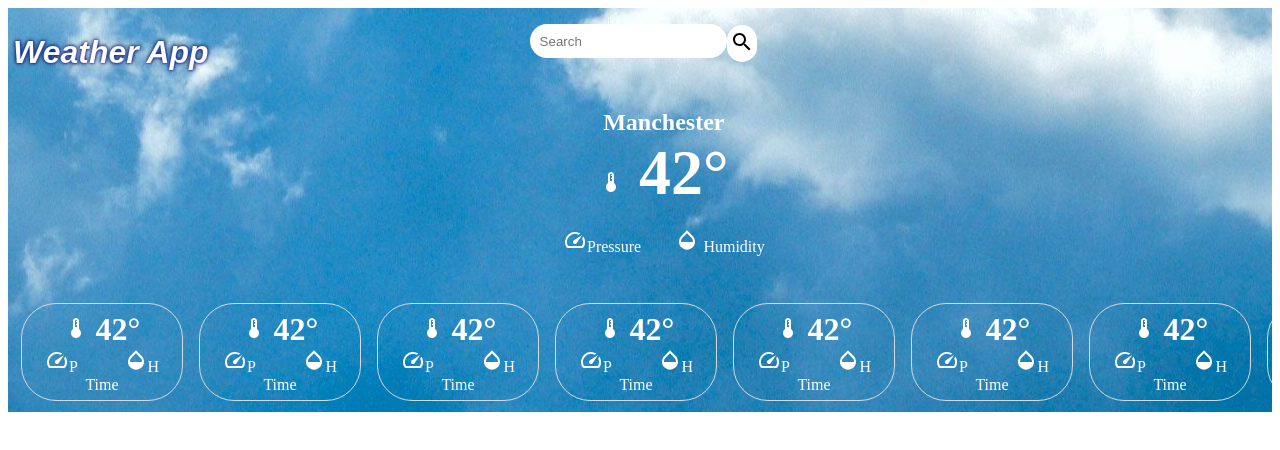
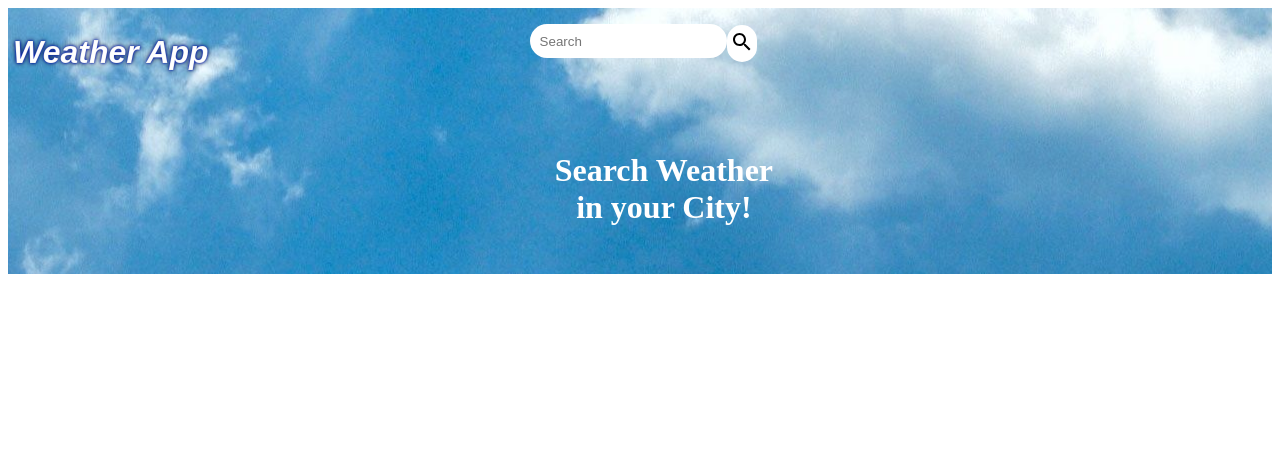
Before and after one commit to ayesha-waris/WeatherSearch, a React (Create React App) app: page / in a window 1280 px wide. Shown: the top 450 px of the page. Built offline with nearby package versions, Linux system fonts and the light colour scheme.

Commit message:
weather list updation added

```diff
--- a/src/App.css
+++ b/src/App.css
@@ -1,33 +1,3 @@
 .App {
     background: url('./assets/w.jpg') center fixed;
 }
-
-@media (prefers-reduced-motion: no-preference) {
-    .App-logo {
-        animation: App-logo-spin infinite 20s linear;
-    }
-}
-
-.App-header {
-    background-color: #282c34;
-    min-height: 100vh;
-    display: flex;
-    flex-direction: column;
-    align-items: center;
-    justify-content: center;
-    font-size: calc(10px + 2vmin);
-    color: white;
-}
-
-.App-link {
-    color: #61dafb;
-}
-
-@keyframes App-logo-spin {
-    from {
-        transform: rotate(0deg);
-    }
-    to {
-        transform: rotate(360deg);
-    }
-}
--- a/src/App.js
+++ b/src/App.js
@@ -23,9 +23,9 @@ const noError = () => {
 return (
 <div className='App'>
   <Header ifError = {ifError} noError={noError}/>
-  {!error? <DisplayWeather /> : <NotFoundstate/>}
+  {!error? <DisplayWeather /> : <NotFoundstate message={'State not found!'}/>}
 
- <WeatherList/>
+
 </div>
   );
 }
--- a/src/components/DisplayWeather.js
+++ b/src/components/DisplayWeather.js
@@ -1,30 +1,41 @@
 import classes from './DisplayWeather.module.css';
 import OpacityIcon from '@mui/icons-material/Opacity';
-import Bar from './Bar';
 import DeviceThermostatIcon from '@mui/icons-material/DeviceThermostat';
 import SpeedIcon from '@mui/icons-material/Speed';
 import Wrapper from './Wrapper';
+import { useSelector } from 'react-redux';
+import NotFoundstate from './notFoundState';
+import { Fragment } from 'react';
+import WeatherList from './WeatherList';
 const DisplayWeather = (props) => {
 
+  const currentState = useSelector((state) => state.weather.currentState);
+  console.log(currentState);
+
+
+  if(currentState.city.length === 0)
+  {
+    return <NotFoundstate message={'Search Weather in your City!'}/> ;
+  }
 
 
   return (
 
 
+<Fragment>
+      <Wrapper className={classes.wrapper}>
 
-    <Wrapper className={classes.wrapper}>
-
-        <h1  className={classes.city} >Manchester</h1>
-        <h1 className={classes.temp}><DeviceThermostatIcon/> 42°</h1>
+        <h1  className={classes.city} >{currentState.city.name}</h1>
+        <h1 className={classes.temp}><DeviceThermostatIcon/> {Math.floor(currentState.list[0].main.feels_like - 273.15)}°C</h1>
         <section className={classes.humidity}>
-        <p ><SpeedIcon/>Pressure</p>
-        <p > <OpacityIcon/> Humidity</p>
+        <p ><SpeedIcon/>P: {currentState.list[0].main.pressure}</p>
+        <p > <OpacityIcon/>H: {currentState.list[0].main.humidity}</p>
         </section>
 
         </Wrapper>
 
-
-
+      <WeatherList list={currentState.list}/>
+      </Fragment>
 
    );
 }
--- a/src/components/WeatherItem.js
+++ b/src/components/WeatherItem.js
@@ -3,17 +3,21 @@ import Wrapper from './Wrapper';
 import OpacityIcon from '@mui/icons-material/Opacity';
 import DeviceThermostatIcon from '@mui/icons-material/DeviceThermostat';
 import SpeedIcon from '@mui/icons-material/Speed';
-const WeatherItem = () => {
+const WeatherItem = (item) => {
+
+  const time =  new Date(item.item.dt * 1000).toISOString().slice(11, 19);
+    // console.log(time);
   return (
+
     <Wrapper className={classes.wrapper}>
 
 
-    <h1 className={classes.temp}><DeviceThermostatIcon/> 42°</h1>
+    <h1 className={classes.temp}><DeviceThermostatIcon/> {Math.floor(item.item.main.feels_like - 273.15)}°C</h1>
     <section className={classes.humidity}>
-    <p ><SpeedIcon/>P</p>
-    <p > <OpacityIcon/>H</p>
+    <p ><SpeedIcon/>P: {item.item.main.pressure}</p>
+    <p > <OpacityIcon/>H: {item.item.main.humidity}</p>
     </section>
-    <p className={classes.time}>Time</p>
+    <p className={classes.time}>{time}</p>
 
     </Wrapper>
    );
--- a/src/components/WeatherList.js
+++ b/src/components/WeatherList.js
@@ -1,27 +1,16 @@
 
 import WeatherItem from './WeatherItem';
 import classes from './WeatherList.module.css';
-const WeatherList = () => {
+const WeatherList = (list) => {
+  console.log(list);
   return (
    <div className={classes.wrapper}>
-    <WeatherItem />
-    <WeatherItem />
-    <WeatherItem />
-    <WeatherItem />
-    <WeatherItem />
-    <WeatherItem />
-    <WeatherItem />
-    <WeatherItem />
-    <WeatherItem />
-    <WeatherItem />
-    <WeatherItem />
-    <WeatherItem />
-    <WeatherItem />
-    <WeatherItem />
-    <WeatherItem />
-    <WeatherItem />
-    <WeatherItem />
-    <WeatherItem />
+   {
+   list.list.map((item, num) => (
+    <WeatherItem  key={num} item={item}/>
+   ))
+}
+
     </div>
    );
 }
--- a/src/components/notFoundState.js
+++ b/src/components/notFoundState.js
@@ -1,8 +1,8 @@
 import classes from './notFoundState.module.css';
-const NotFoundstate = () => {
+const NotFoundstate = (props) => {
   return (
     <div className={classes.wrapper}>
-      <h1>State not found!</h1>
+      <h1>{props.message}</h1>
     </div>
    );
 }
--- a/src/store/index.js
+++ b/src/store/index.js
@@ -3,7 +3,7 @@ import { configureStore } from '@reduxjs/toolkit';
 import searchSlice from './searchSlice';
 
 const store = configureStore({
-  reducer: { searech: searchSlice.reducer},
+  reducer: { weather: searchSlice.reducer},
 });
 
 export default store;
--- a/src/store/searchSlice.js
+++ b/src/store/searchSlice.js
@@ -21,8 +21,7 @@ const searchSlice = createSlice({
      const newState = action.payload;
      state.currentState.city = newState.city;
      state.currentState.list = newState.list;
-     console.log(state.currentState.city);
-     console.log(state.currentState.list);
+
 
    },
     setPreviousState(state) {
```
Also changed, not shown: src/components/PreviousSearch.js (added, +10 -0 lines), src/components/previousSearch.module.css (added).
